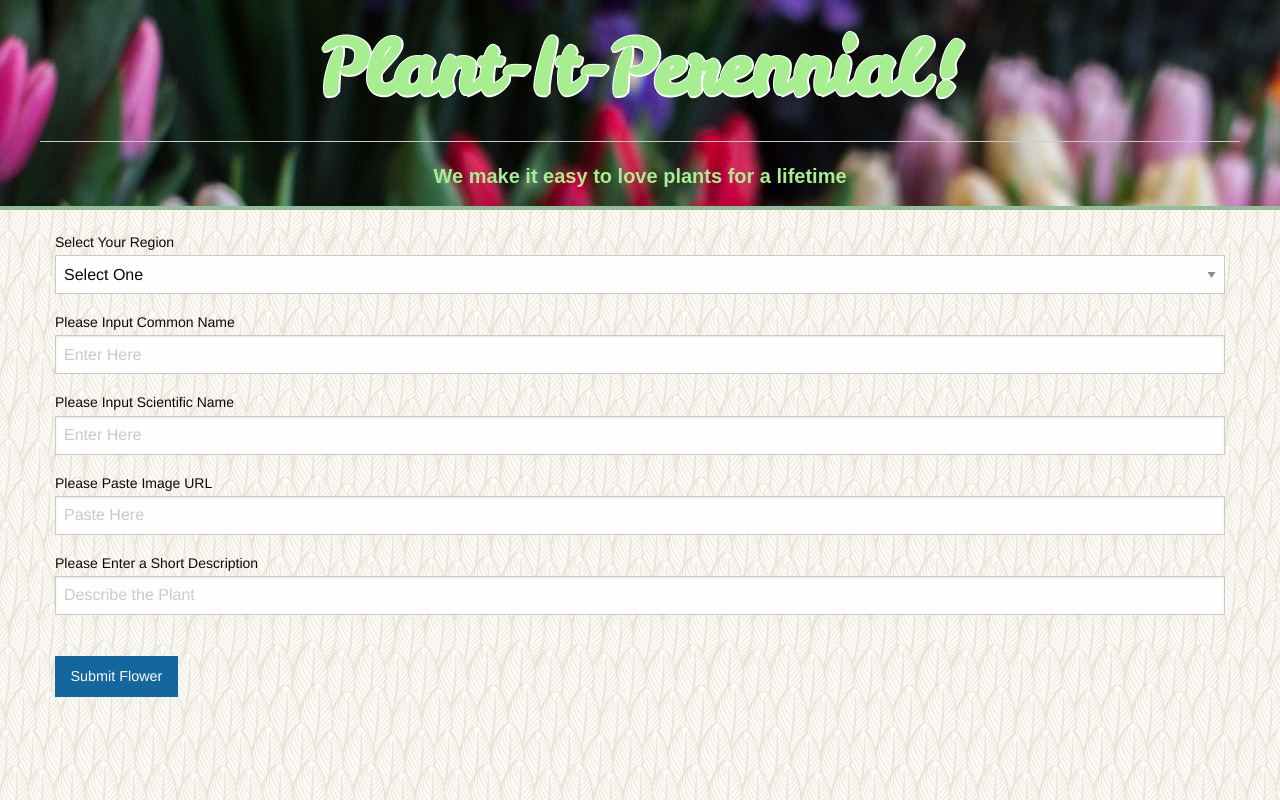
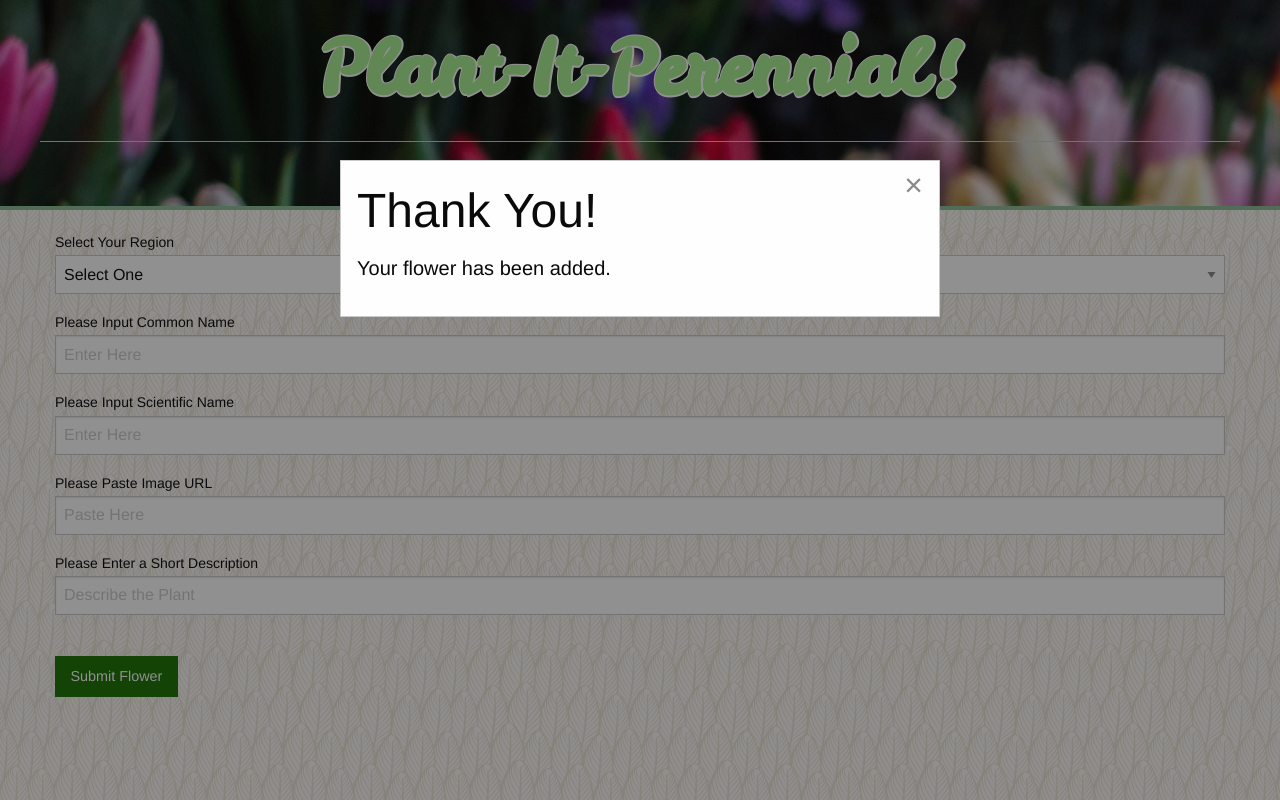
Before and after one commit to pierceforfears/plan-it-perennial, a website: page public/addFlower.html in a window 1280 px wide. Both pictures are taken after typing "Sample", "Sample", "Sample", "Sample" into the empty fields and a click on the button "Submit Flower". Shown: the top 800 px of the page. Drawn offline with nearby package versions, Linux system fonts and the light colour scheme; no server answers; a web font is replaced by a local one.

Commit message:
adds button to main page and adds modal to addFlower page

```diff
--- a/public/addFlower.html
+++ b/public/addFlower.html
@@ -16,9 +16,6 @@
       src="https://cdn.jsdelivr.net/npm/foundation-sites@6.5.3/dist/js/foundation.min.js"
       crossorigin="anonymous"
     ></script>
-    <script>
-      $(document).foundation();
-    </script>
     <link
       href="https://fonts.googleapis.com/css?family=Leckerli+One|Rambla:700i&display=swap"
       rel="stylesheet"
@@ -72,11 +69,28 @@
             Please Enter a Short Description
             <input id="describe" type="text" placeholder="Describe the Plant" />
           </label>
-          <button type="button" class="button" id="addFlower">
+          <button
+            type="button"
+            class="button"
+            id="addFlower"
+            data-open="addedFlower"
+          >
             Submit Flower
           </button>
         </form>
       </div>
+    </div>
+    <div class="reveal" id="addedFlower" data-reveal>
+      <h1>Thank You!</h1>
+      <p class="lead">Your flower has been added.</p>
+      <button
+        class="close-button"
+        data-close
+        aria-label="Close modal"
+        type="button"
+      >
+        <span aria-hidden="true">&times;</span>
+      </button>
     </div>
     <footer class="footer">
       <div class="title-bar align-center">
@@ -86,5 +100,8 @@
       </div>
     </footer>
     <script type="text/JavaScript" src="js/addFlower.js"></script>
+    <script>
+      $(document).foundation();
+    </script>
   </body>
 </html>
--- a/public/css/style.css
+++ b/public/css/style.css
@@ -162,7 +162,8 @@ a.florida:hover {
 form {
   padding-top: 20px;
 }
-#addFlower {
+#addFlower,
+#addsFlower {
   margin-top: 25px;
   margin-right: 25px;
 }
```
Also changed, not shown: public/index.html (+6 -3 lines).
